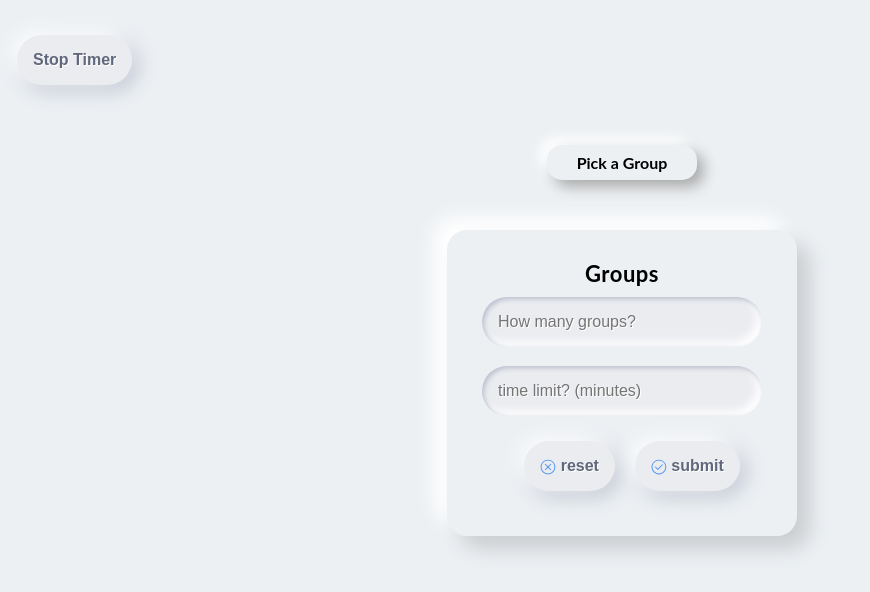
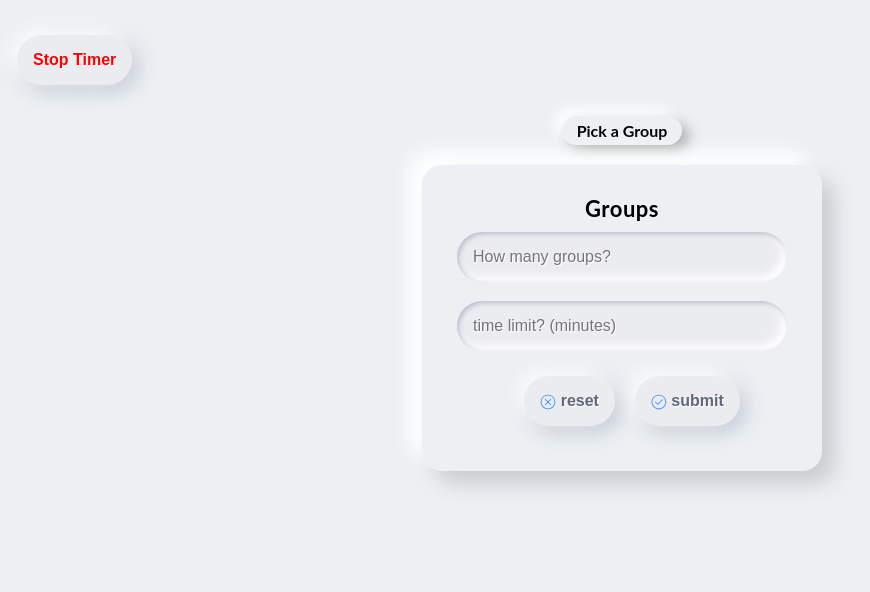
Before and after one commit to a-taghva/pick-a-number, a plain HTML site: page index.html in a window 1280 px wide. Shown: the whole page, without its empty margins (18-888 px from the left). Drawn offline with Linux system fonts and the light colour scheme.

Commit message:
structure page using grid

```diff
--- a/index.html
+++ b/index.html
@@ -15,7 +15,6 @@
 
 			<div id="pick-a-num">Pick a Group</div>
 
-			<div class="container">
 
 				<div id="slctd"></div>
 
@@ -64,7 +63,6 @@
 
 				<div id="status"></div>
 
-			</div>
 
 		</main>
 
--- a/script.js
+++ b/script.js
@@ -38,12 +38,14 @@ function submitFormHandler(e) {
 		return false;
 	};
 
-  gLimit = limit || gLimit;
+  	gLimit = limit || gLimit;
+
+	const gArrTest = [];
 
 	if (gNumber.length === 1) {
 
 		for (let i = 1; i <= gNumber[0]; i++) {
-			gArr.push(i);
+			gArrTest.push(i);
 		};
 
 	} else {
@@ -57,14 +59,18 @@ function submitFormHandler(e) {
 			if (isNaN(curr)) {
 				gNumberEl.nextElementSibling.classList.remove('hidden');
 				gNumberEl.classList.add('input-err');
-        		gArr = [];
+        		gArrTest = [];
 				return false;
 			};
 
-			gArr.push(curr);
+			gArrTest.push(curr);
 		};
 
 	};
+
+	while(gArr.length) gArr.pop();
+	document.querySelector('#status').innerHTML = "";
+	for (g of gArrTest) gArr.push(g);
 
 	gNumberEl.value = "";
 	document.querySelector('#g-limit').value = '';
--- a/style.css
+++ b/style.css
@@ -26,9 +26,18 @@ body {
 	background: #ecf0f3;
 }
 
+main {
+	display: grid;
+	grid-template-columns: repeat(3, 1fr);
+	grid-template-rows: 70px 70px auto
+}
+
 form {
-	max-width: 350px;
-  margin: auto;
+	max-width: 400px;
+	height: max-content;
+	grid-column-start: 2;
+	grid-row-start: 3;
+	justify-self: center;
 	padding: 35px;
 	border-radius: 20px;
 	background-color: #ecf0f3;
@@ -118,6 +127,13 @@ button {
 	margin: 10px;
 }
 
+#stop-timer {
+	color: red;
+	grid-column-start: 0;
+	width: max-content;
+	height: max-content;
+}
+
 button:hover {
 	box-shadow: -2px -2px 5px #FFF, 2px 2px 5px #BABECC;
 }
@@ -127,24 +143,23 @@ button:active {
 }
 
 #pick-a-num {
+	grid-column-start: 2;
+	grid-row-start: 2;
 	display: flex;
 	justify-content: center;
 	align-items: center;
+	align-self: center;
+	justify-self: center;
 	font-weight: bold;
-  	margin: 50px auto;
-	width: 150px;
-	height: 35px;
-	padding: 5px 10px;
+	width: max-content;
+	height: max-content;
+	padding: 5px 15px;
 	border-radius: 15px;
 	background: #ecf0f3;
 	box-shadow:  7px 7px 14px #ababab,
 	-7px -7px 14px #ffffff;
 }
 
-.container {
-	display: flex;
-	justify-content: space-between;
-}
 
 #pick-a-num:hover {
 	transform: translateY(-2px);
@@ -159,3 +174,15 @@ button:active {
 	transition: transform .1s;
 	box-shadow: 0px 1px 2px rgba(0, 0, 0, 0.5);
 }
+
+#status {
+	grid-column-start: -2;
+	grid-row-start: 3;
+	justify-self: center;
+}
+
+#slctd {
+	grid-column-start: 1;
+	justify-self: center;
+	grid-row-start: 3;
+}
```
